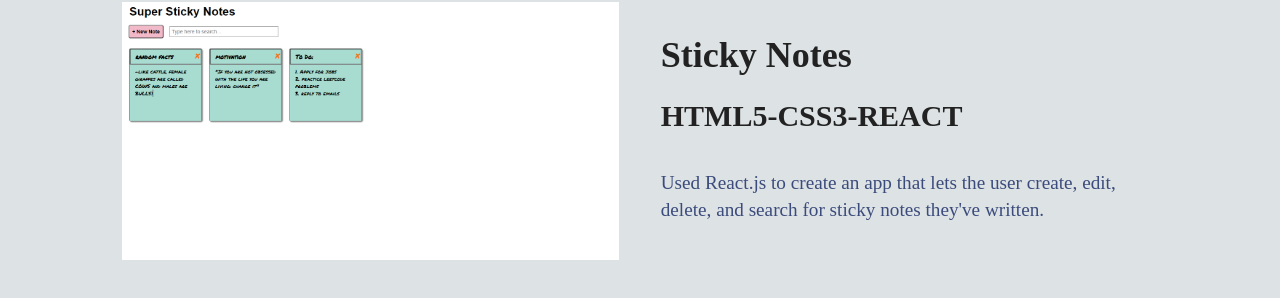
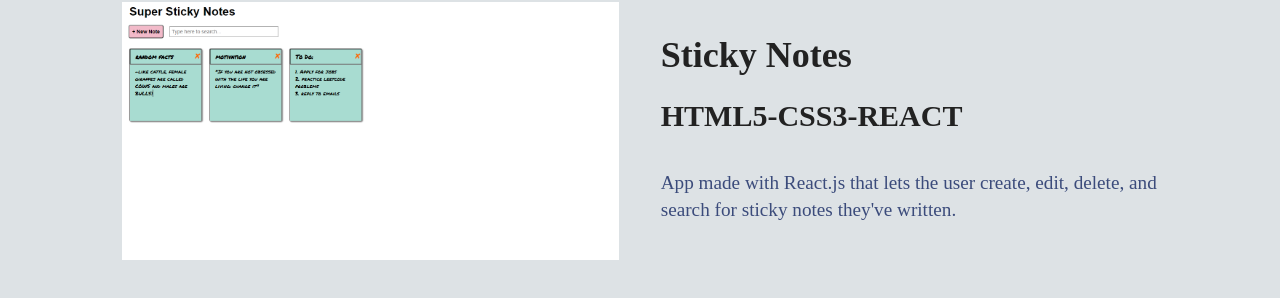
Before and after one commit to Rikaiyah-Winters/portfolio, a website: page index.html in a window 1280 px wide. Shown: the part 892-1190 px from the top of the page. Drawn offline with Linux system fonts and the light colour scheme; a web font is replaced by a local one.

Commit message:
Edited sticky note description

```diff
--- a/index.html
+++ b/index.html
@@ -46,7 +46,7 @@
                     <div>
                         <h4>Sticky Notes</h4>
                         <h5>HTML5-CSS3-REACT</h5>
-                        <p>Used React.js to create an app that lets the user create, edit, delete, and search for sticky notes they've written.</p>
+                        <p>App made with React.js that lets the user create, edit, delete, and search for sticky notes they've written.</p>
                     </div>
                 </article>
                 <article class="github-repo-gallery">
```
